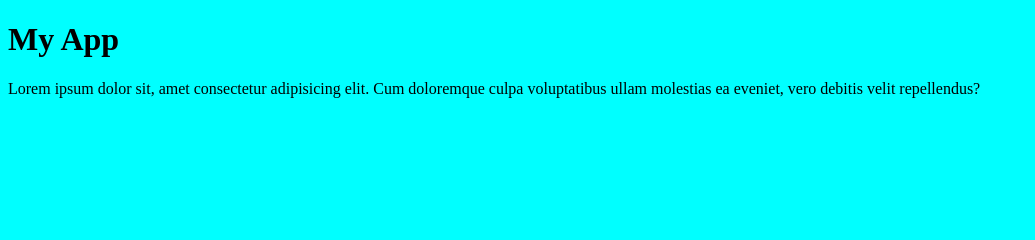
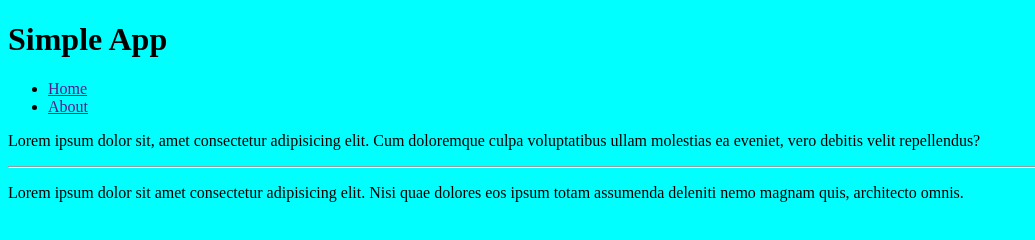
Before and after one commit to alexandramlbo/git_tutorial, a plain HTML site: page index.html in a window 1280 px wide. Shown: the whole page, without its empty margins (0-1035 px from the left). Drawn offline with Linux system fonts and the light colour scheme.

Commit message:
updated index.html. added links and paragraphs

```diff
--- a/index.html
+++ b/index.html
@@ -7,11 +7,22 @@
     <title>Simple App</title>
   </head>
   <body>
-    <h1>My App</h1>
+    <h1>Simple App</h1>
+    <nav>
+      <ul>
+        <li><a href="">Home</a></li>
+        <li><a href="">About</a></li>
+      </ul>
+    </nav>
     <p>
       Lorem ipsum dolor sit, amet consectetur adipisicing elit. Cum doloremque
       culpa voluptatibus ullam molestias ea eveniet, vero debitis velit
       repellendus?
     </p>
+    <hr />
+    <p>
+      Lorem ipsum dolor sit amet consectetur adipisicing elit. Nisi quae dolores
+      eos ipsum totam assumenda deleniti nemo magnam quis, architecto omnis.
+    </p>
   </body>
 </html>
```
